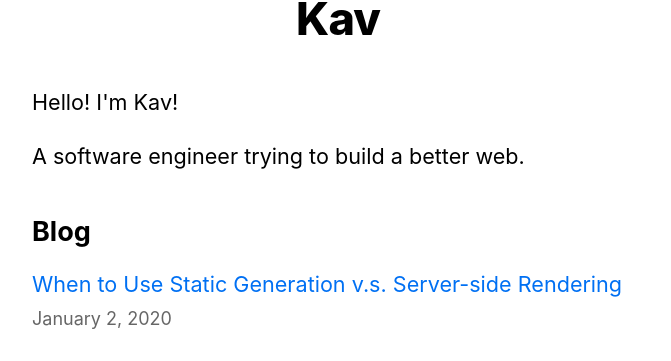
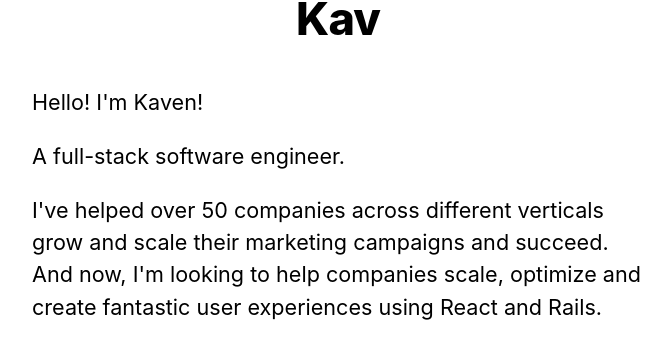
Before and after one commit to chilloutkav/personal-site, a Next.js app: page / in a window 1280 px wide. Shown: the part 224-585 px from the top of the page, without its empty margins (302-973 px from the left). Built offline with nearby package versions, Linux system fonts and the light colour scheme.

Commit message:
added profile pic

```diff
--- a/pages/index.js
+++ b/pages/index.js
@@ -12,8 +12,14 @@ export default function Home({ allPostsData }) {
         <title>{siteTitle}</title>
       </Head>
       <section className={utilStyles.headingMd}>
-        <p>Hello! I'm Kav!</p>
-        <p>A software engineer trying to build a better web.</p>
+        <p>Hello! I'm Kaven!</p>
+        <p>A full-stack software engineer.</p>
+        <p>
+          I've helped over 50 companies across different verticals grow and
+          scale their marketing campaigns and succeed. And now, I'm looking to
+          help companies scale, optimize and create fantastic user experiences
+          using React and Rails.
+        </p>
       </section>
       <section className={`${utilStyles.headingMd} ${utilStyles.padding1px}`}>
         <h2 className={utilStyles.headingLg}>Blog</h2>
```
